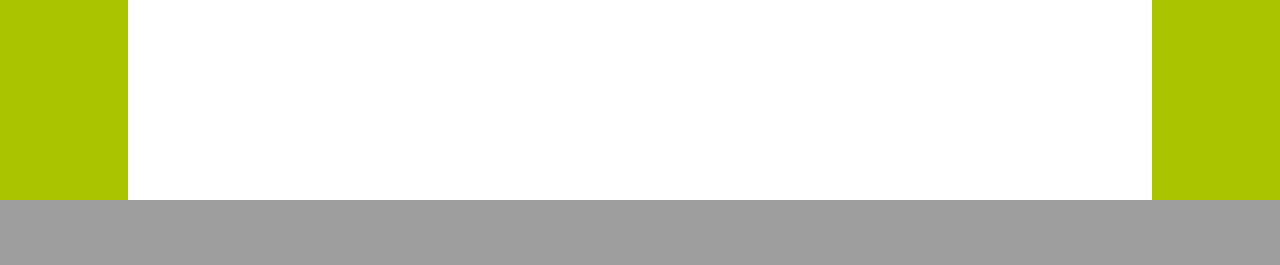
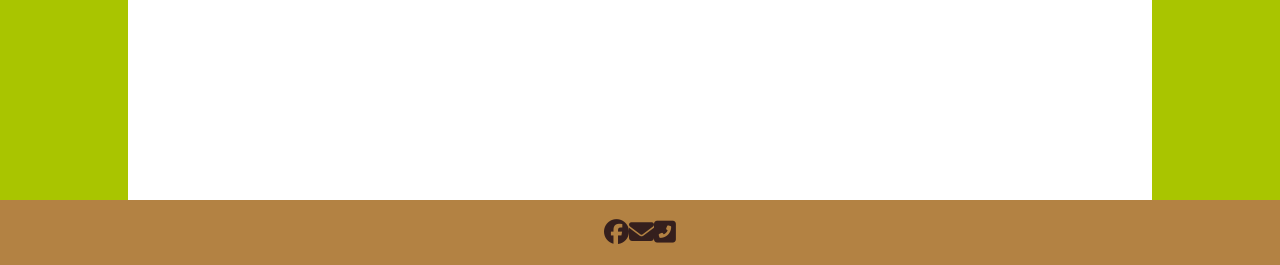
Before and after one commit to dodkirua/lpst, a PHP site: page /pages/index.php in a window 1280 px wide. Shown: the part 1884-2149 px from the top of the page. Before the commit the page ends 2084 px from the top, so only its background shows below. Run offline with PHP 8.4, Linux system fonts and the light colour scheme; some libraries are stand-ins or nearby versions.

Commit message:
Menu fait

```diff
--- a/_partials/footer.php
+++ b/_partials/footer.php
@@ -1,5 +1,7 @@
 <footer>
-
+    <a href="#"><i class="fab fa-facebook"></i></a>
+    <a href="#"><i class="fas fa-envelope"></i></a>
+    <a href="#"><i class="fas fa-phone-square-alt"></i></a>
 </footer>
 
     <script src="https://code.jquery.com/jquery-3.5.1.js" integrity="sha256-QWo7LDvxbWT2tbbQ97B53yJnYU3WhH/C8ycbRAkjPDc=" crossorigin="anonymous"></script>
--- a/assets/css/style.css
+++ b/assets/css/style.css
@@ -98,3 +98,16 @@ main {
     position: absolute;
     left: 33%;
 }
+
+footer {
+    background-color: #B38243;
+    display: flex;
+    align-items: center;
+    justify-content: center;
+    padding: 20px;
+}
+
+i {
+    color: #351F1D;
+    font-size: 25px;
+}
--- a/assets/js/app.js
+++ b/assets/js/app.js
@@ -7,9 +7,6 @@
     }
     else {
         $("#scrolling_menu_produits").css("display", "none");
-        document.getElementById("scrolling_menu_produits").addEventListener("mouseleave", function () {
-            document.getElementById("scrolling_menu_produits").style.display = "none";
-        })
         nbClick = 0;
     }
 });
```
Also changed, not shown: 1 other file.
